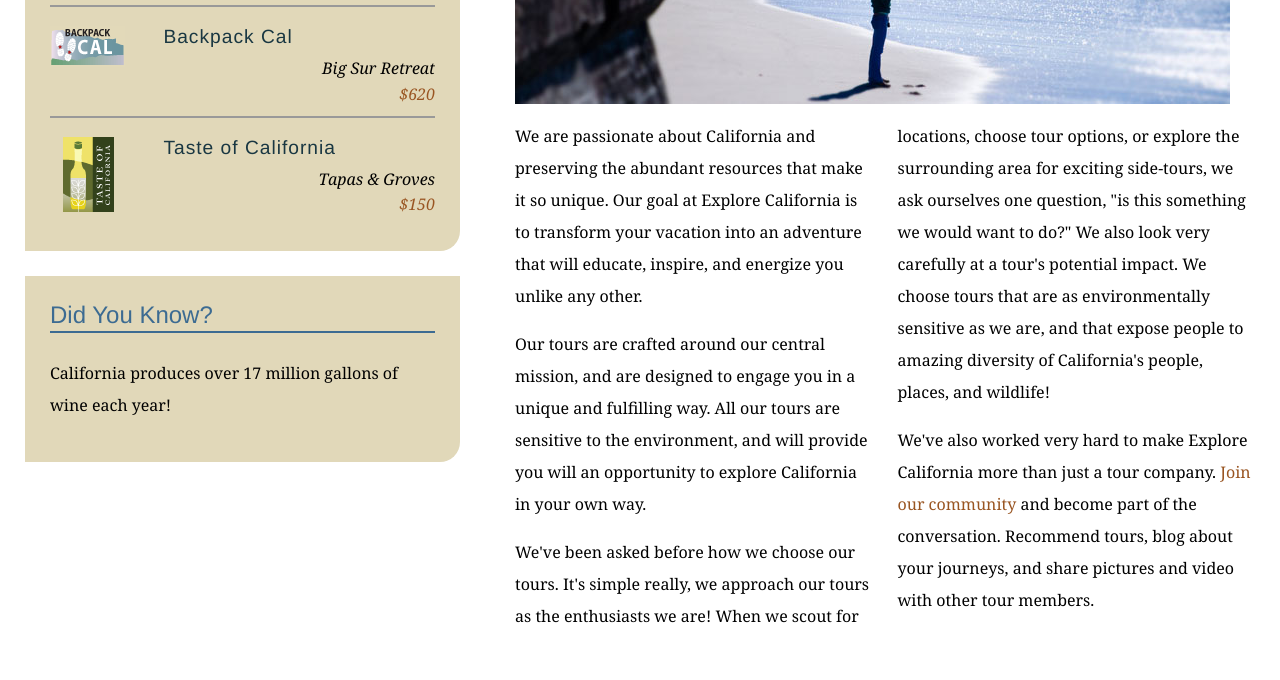
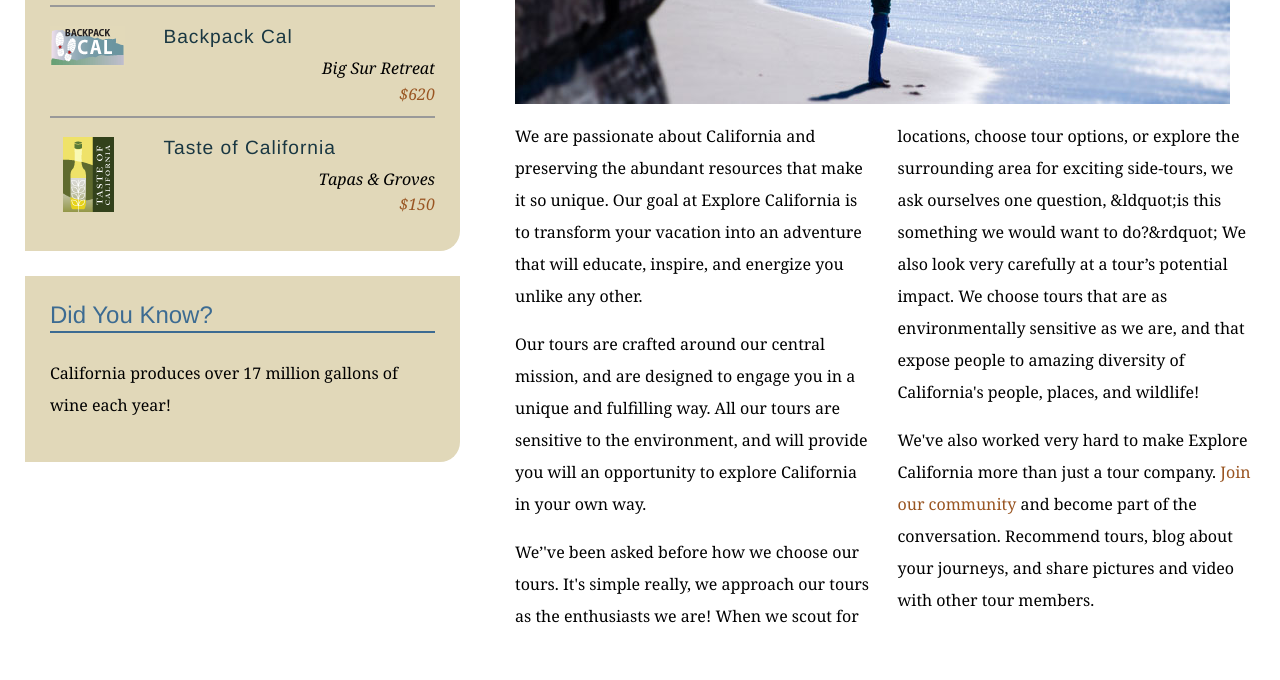
Before and after one commit to urash1/explore-california, a plain HTML site: page mission.html in a window 1280 px wide. Shown: the part 580-1260 px from the top of the page. Drawn offline with Linux system fonts and the light colour scheme.

Commit message:
replaces double quotes with curly quotes

```diff
--- a/mission.html
+++ b/mission.html
@@ -64,7 +64,7 @@
           <div class="multiCol">
             <p>We are passionate about California and preserving the abundant resources that make it so unique. Our goal at Explore California is to transform your vacation into an adventure that will educate, inspire, and energize you unlike any other.</p>
             <p>Our tours are crafted around our central mission, and are designed to engage you in a unique and fulfilling way. All our tours are sensitive to the environment, and will provide you will an opportunity to explore California in your own way.</p>
-            <p>We've been asked before how we choose our tours. It's simple really, we approach our tours as the enthusiasts we are! When we scout for locations, choose tour options, or explore the surrounding area for exciting side-tours, we ask ourselves one question, &quot;is this something we would want to do?&quot; We also look very carefully at a tour's potential impact. We choose tours that are as environmentally sensitive as we are, and that expose people to amazing diversity of California's people, places, and wildlife!</p>
+            <p>We&rsquo;'ve been asked before how we choose our tours. It's simple really, we approach our tours as the enthusiasts we are! When we scout for locations, choose tour options, or explore the surrounding area for exciting side-tours, we ask ourselves one question, &ldquot;is this something we would want to do?&rdquot; We also look very carefully at a tour&rsquo;s potential impact. We choose tours that are as environmentally sensitive as we are, and that expose people to amazing diversity of California's people, places, and wildlife!</p>
             <p>We've also worked very hard to make Explore California more than just a tour company. <a href="explorers/join.html">Join our community</a> and become part of the conversation. Recommend tours, blog about your journeys, and share pictures and video with other tour members.</p>
           </div>
         </div>
```
